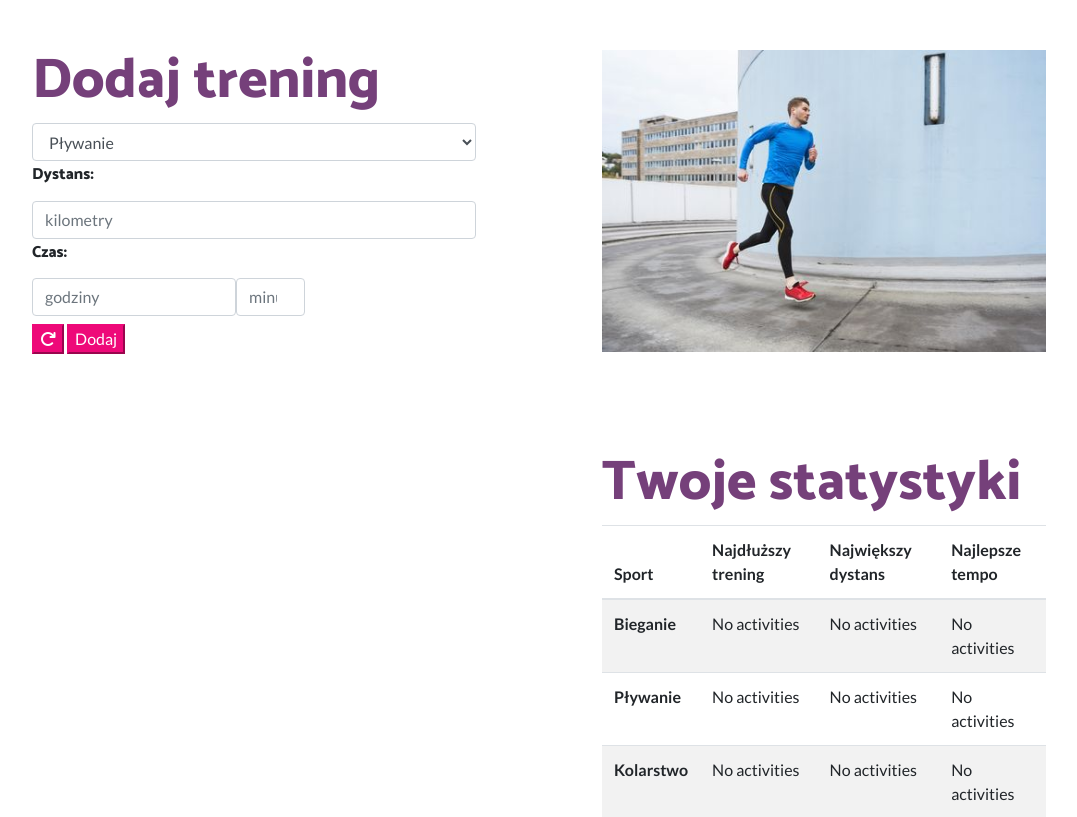
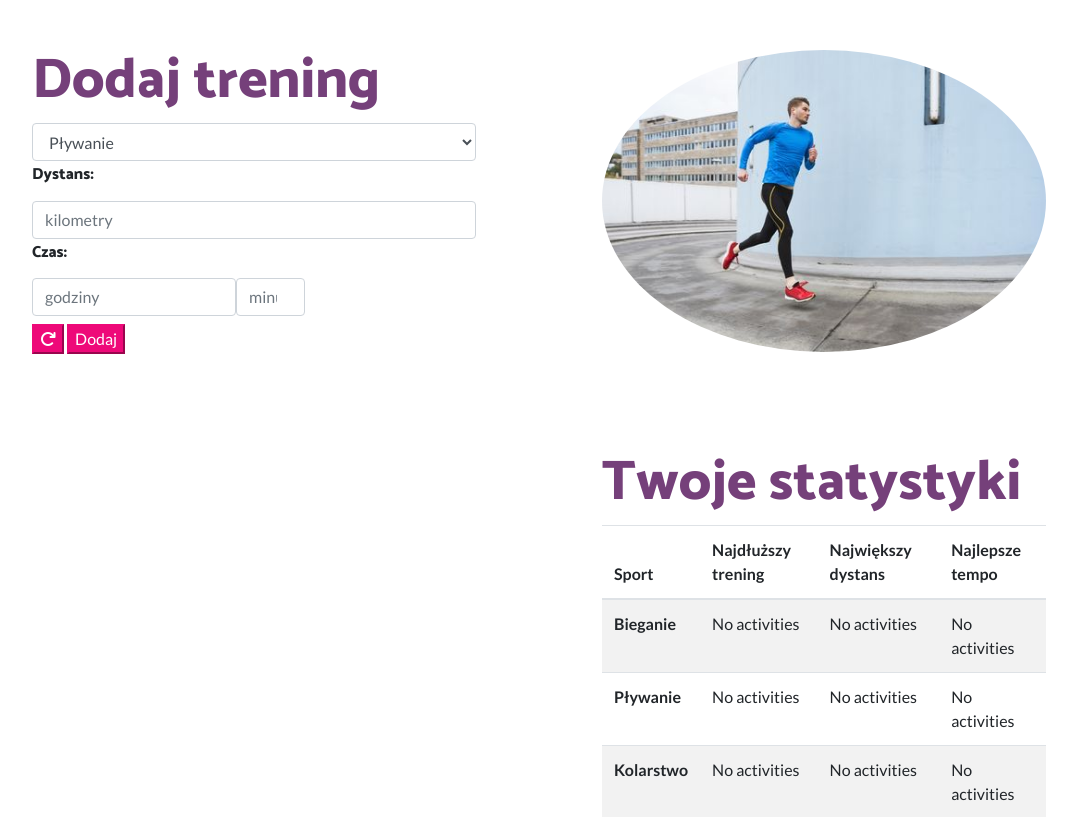
Before and after one commit to Hadamard-WawCode/PruGym, a Flask app: page /myActivity in a window 1280 px wide. Shown: the part 67-884 px from the top of the page, without its empty margins (101-1178 px from the left). Run offline with Flask 2, Linux system fonts and the light colour scheme; the visitor is signed in with stand-in values (Sample User, id 1); data that the repository does not hold is empty; style sheets or scripts are compiled from the project's sources; some libraries are stand-ins or nearby versions.

Commit message:
modified:   templates/myActivity.html

```diff
--- a/templates/myActivity.html
+++ b/templates/myActivity.html
@@ -68,7 +68,7 @@
       <div class="row align-items-center">
         <div class="col-lg-6 order-lg-2">
           <div class="p-5">
-            <img class="img-fluid" src="{{ url_for('static',filename='pics/runner2.jpg') }}" alt="">
+            <img class="img-fluid rounded-circle" src="{{ url_for('static',filename='pics/runner2.jpg') }}" alt="">
           </div>
         </div>
         <div class="col-lg-6 order-lg-1">
```
